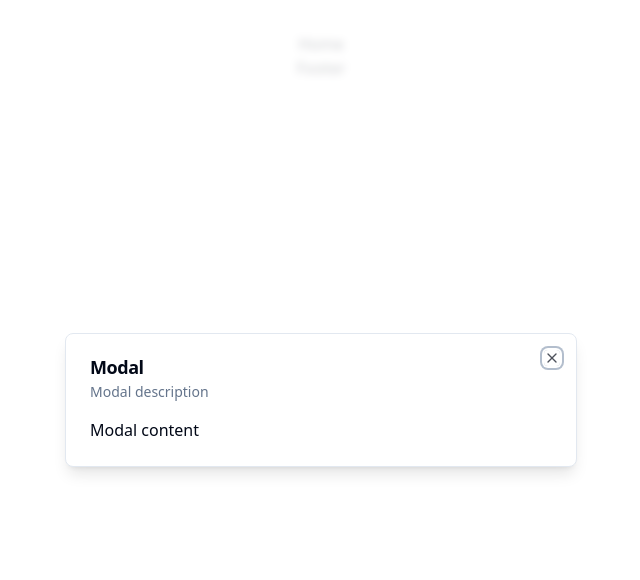
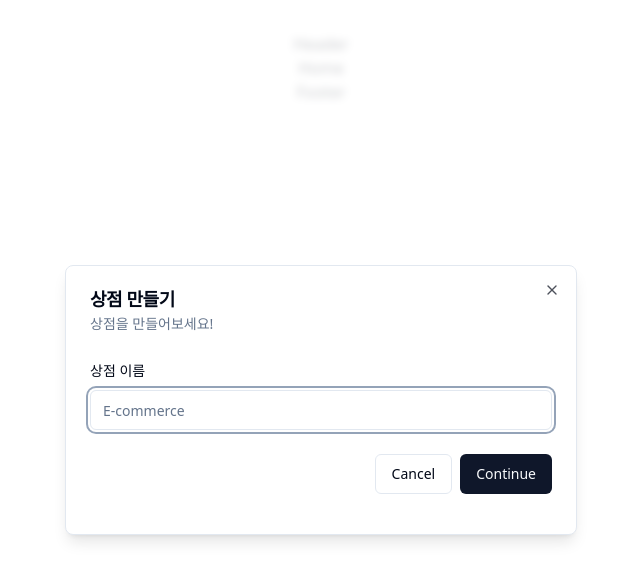
Before and after one commit to sunjuyoung/admin-ui, a React (Vite) app: page / in a window 1280 px wide. Shown: the top 580 px of the page, without its empty margins (319-959 px from the left). Built offline with nearby package versions, Linux system fonts and the light colour scheme.

Commit message:
add store create modal

```diff
--- a/package.json
+++ b/package.json
@@ -10,7 +10,9 @@
     "preview": "vite preview"
   },
   "dependencies": {
+    "@hookform/resolvers": "^3.1.1",
     "@radix-ui/react-dialog": "^1.0.4",
+    "@radix-ui/react-label": "^2.0.2",
     "@radix-ui/react-slot": "^1.0.2",
     "class-variance-authority": "^0.7.0",
     "clsx": "^2.0.0",
@@ -19,10 +21,12 @@
     "match-sorter": "^6.3.1",
     "react": "^18.2.0",
     "react-dom": "^18.2.0",
+    "react-hook-form": "^7.45.4",
     "react-router-dom": "^6.14.2",
     "sort-by": "^0.0.2",
     "tailwind-merge": "^1.14.0",
     "tailwindcss-animate": "^1.0.6",
+    "zod": "^3.21.4",
     "zustand": "^4.4.0"
   },
   "devDependencies": {
--- a/src/App.jsx
+++ b/src/App.jsx
@@ -1,19 +1,19 @@
-import { useState } from "react";
 import "./App.css";
-import { Button } from "./components/ui/button";
 import { createBrowserRouter, Outlet, RouterProvider } from "react-router-dom";
 import Home from "./pages/Home";
 import Footer from "./components/footer";
 import Header from "./components/Header";
+import ModalProvider from "./providers/modal-provider";
 
 function App() {
-  let Layout = () => {
+  const Layout = () => {
     return (
-      <>
+      <div className="app">
         <Header />
+        <ModalProvider />
         <Outlet />
         <Footer />
-      </>
+      </div>
     );
   };
   const router = createBrowserRouter([
--- a/src/components/Header.jsx
+++ b/src/components/Header.jsx
@@ -2,18 +2,7 @@
 import Modal from "./ui/modal";
 
 const Header = () => {
-  return (
-    <div>
-      <Modal
-        title="Modal"
-        description="Modal description"
-        isOpen={true}
-        onClose={() => {}}
-      >
-        <div>Modal content</div>
-      </Modal>
-    </div>
-  );
+  return <div>Header</div>;
 };
 
 export default Header;
--- a/src/components/modals/store-modal.jsx
+++ b/src/components/modals/store-modal.jsx
@@ -1,8 +1,37 @@
+import * as z from "zod";
 import Modal from "../ui/modal";
-import { useStoreModal } from "@/hooks/use-store-modal";
+
+import useStoreModal from "../../hooks/use-store-modal";
+import { useForm } from "react-hook-form";
+import { zodResolver } from "@hookform/resolvers/zod";
+import {
+  Form,
+  FormControl,
+  FormField,
+  FormItem,
+  FormLabel,
+  FormMessage,
+} from "../ui/form";
+import { Input } from "../ui/input";
+import { Button } from "../ui/button";
+
+const formSchema = z.object({
+  name: z.string().min(1).max(20),
+});
 
 const StoreModal = () => {
   const storeModal = useStoreModal();
+
+  const form = useForm({
+    resolver: zodResolver(formSchema),
+    defaultValues: {
+      name: "",
+    },
+  });
+
+  const onSubmit = async (value) => {
+    console.log(value);
+  };
 
   return (
     <Modal
@@ -10,7 +39,37 @@
       description="상점을 만들어보세요!"
       isOpen={storeModal.isOpen}
       onClose={storeModal.onClose}
-    ></Modal>
+    >
+      <div>
+        <div className="py-2 pb-4 space-y-4">
+          <Form {...form}>
+            <form onSubmit={form.handleSubmit(onSubmit)}>
+              <FormField
+                control={form.control}
+                name="name"
+                render={({ field }) => {
+                  return (
+                    <FormItem>
+                      <FormLabel>상점 이름</FormLabel>
+                      <FormControl>
+                        <Input placeholder="E-commerce" {...field} />
+                      </FormControl>
+                      <FormMessage />
+                    </FormItem>
+                  );
+                }}
+              />
+              <div className="flex items-center justify-end w-full pt-6 space-x-2">
+                <Button variant="outline" onClick={storeModal.onClose}>
+                  Cancel
+                </Button>
+                <Button type="submit">Continue</Button>
+              </div>
+            </form>
+          </Form>
+        </div>
+      </div>
+    </Modal>
   );
 };
 
--- /dev/null
+++ b/src/components/ui/form.jsx
@@ -0,0 +1,133 @@
+import * as React from "react"
+import { Slot } from "@radix-ui/react-slot"
+import { Controller, FormProvider, useFormContext } from "react-hook-form";
+
+import { cn } from "@/lib/utils"
+import { Label } from "@/components/ui/label"
+
+const Form = FormProvider
+
+const FormFieldContext = React.createContext({})
+
+const FormField = (
+  {
+    ...props
+  }
+) => {
+  return (
+    (<FormFieldContext.Provider value={{ name: props.name }}>
+      <Controller {...props} />
+    </FormFieldContext.Provider>)
+  );
+}
+
+const useFormField = () => {
+  const fieldContext = React.useContext(FormFieldContext)
+  const itemContext = React.useContext(FormItemContext)
+  const { getFieldState, formState } = useFormContext()
+
+  const fieldState = getFieldState(fieldContext.name, formState)
+
+  if (!fieldContext) {
+    throw new Error("useFormField should be used within <FormField>")
+  }
+
+  const { id } = itemContext
+
+  return {
+    id,
+    name: fieldContext.name,
+    formItemId: `${id}-form-item`,
+    formDescriptionId: `${id}-form-item-description`,
+    formMessageId: `${id}-form-item-message`,
+    ...fieldState,
+  }
+}
+
+const FormItemContext = React.createContext({})
+
+const FormItem = React.forwardRef(({ className, ...props }, ref) => {
+  const id = React.useId()
+
+  return (
+    (<FormItemContext.Provider value={{ id }}>
+      <div ref={ref} className={cn("space-y-2", className)} {...props} />
+    </FormItemContext.Provider>)
+  );
+})
+FormItem.displayName = "FormItem"
+
+const FormLabel = React.forwardRef(({ className, ...props }, ref) => {
+  const { error, formItemId } = useFormField()
+
+  return (
+    (<Label
+      ref={ref}
+      className={cn(error && "text-destructive", className)}
+      htmlFor={formItemId}
+      {...props} />)
+  );
+})
+FormLabel.displayName = "FormLabel"
+
+const FormControl = React.forwardRef(({ ...props }, ref) => {
+  const { error, formItemId, formDescriptionId, formMessageId } = useFormField()
+
+  return (
+    (<Slot
+      ref={ref}
+      id={formItemId}
+      aria-describedby={
+        !error
+          ? `${formDescriptionId}`
+          : `${formDescriptionId} ${formMessageId}`
+      }
+      aria-invalid={!!error}
+      {...props} />)
+  );
+})
+FormControl.displayName = "FormControl"
+
+const FormDescription = React.forwardRef(({ className, ...props }, ref) => {
+  const { formDescriptionId } = useFormField()
+
+  return (
+    (<p
+      ref={ref}
+      id={formDescriptionId}
+      className={cn("text-sm text-muted-foreground", className)}
+      {...props} />)
+  );
+})
+FormDescription.displayName = "FormDescription"
+
+const FormMessage = React.forwardRef(({ className, children, ...props }, ref) => {
+  const { error, formMessageId } = useFormField()
+  const body = error ? String(error?.message) : children
+
+  if (!body) {
+    return null
+  }
+
+  return (
+    (<p
+      ref={ref}
+      id={formMessageId}
+      className={cn("text-sm font-medium text-destructive", className)}
+      {...props}>
+      {body}
+    </p>)
+  );
+})
+FormMessage.displayName = "FormMessage"
+
+export {
+  useFormField,
+  Form,
+  FormItem,
+  FormLabel,
+  FormControl,
+  FormDescription,
+  FormMessage,
+  FormField,
+}
--- /dev/null
+++ b/src/components/ui/input.jsx
@@ -0,0 +1,19 @@
+import * as React from "react"
+
+import { cn } from "@/lib/utils"
+
+const Input = React.forwardRef(({ className, type, ...props }, ref) => {
+  return (
+    (<input
+      type={type}
+      className={cn(
+        "flex h-10 w-full rounded-md border border-input bg-background px-3 py-2 text-sm ring-offset-background file:border-0 file:bg-transparent file:text-sm file:font-medium placeholder:text-muted-foreground focus-visible:outline-none focus-visible:ring-2 focus-visible:ring-ring focus-visible:ring-offset-2 disabled:cursor-not-allowed disabled:opacity-50",
+        className
+      )}
+      ref={ref}
+      {...props} />)
+  );
+})
+Input.displayName = "Input"
+
+export { Input }
--- /dev/null
+++ b/src/components/ui/label.jsx
@@ -0,0 +1,16 @@
+import * as React from "react"
+import * as LabelPrimitive from "@radix-ui/react-label"
+import { cva } from "class-variance-authority";
+
+import { cn } from "@/lib/utils"
+
+const labelVariants = cva(
+  "text-sm font-medium leading-none peer-disabled:cursor-not-allowed peer-disabled:opacity-70"
+)
+
+const Label = React.forwardRef(({ className, ...props }, ref) => (
+  <LabelPrimitive.Root ref={ref} className={cn(labelVariants(), className)} {...props} />
+))
+Label.displayName = LabelPrimitive.Root.displayName
+
+export { Label }
--- a/src/components/ui/modal.jsx
+++ b/src/components/ui/modal.jsx
@@ -4,11 +4,11 @@
   DialogDescription,
   DialogHeader,
   DialogTitle,
-} from "@/components/ui/dialog.jsx";
+} from "./dialog.jsx";
 
 const Modal = ({ title, description, isOpen, onClose, children }) => {
   const onChange = (open) => {
-    if (open) {
+    if (!open) {
       onClose();
     }
   };
--- a/src/pages/Home.jsx
+++ b/src/pages/Home.jsx
@@ -1,6 +1,16 @@
-import React from "react";
+import React, { useEffect } from "react";
+import useStoreModal from "../hooks/use-store-modal";
 
 const Home = () => {
+  const onOpen = useStoreModal((state) => state.onOpen);
+  const isOpen = useStoreModal((state) => state.isOpen);
+
+  useEffect(() => {
+    if (!isOpen) {
+      onOpen();
+    }
+  }, [isOpen, onOpen]);
+
   return <div>Home</div>;
 };
 
--- a/providers/modal-provider.jsx
+++ b/src/providers/modal-provider.jsx
@@ -1,6 +1,5 @@
 import { useEffect, useState } from "react";
-
-import React from "react";
+import StoreModal from "../components/modals/store-modal";
 
 const ModalProvider = () => {
   const [isMounted, setIsMounted] = useState(false);
@@ -11,7 +10,11 @@
   if (!isMounted) {
     return null;
   }
-  return <div>modal-provider</div>;
+  return (
+    <>
+      <StoreModal />
+    </>
+  );
 };
 
 export default ModalProvider;
```
Also changed, not shown: src/components/ui/button.jsx (+15 -18 lines), src/hooks/use-store-modal.jsx (renamed from hooks/use-store-modal.jsx), 1 other file (tests, documents, lock files or other folders).
